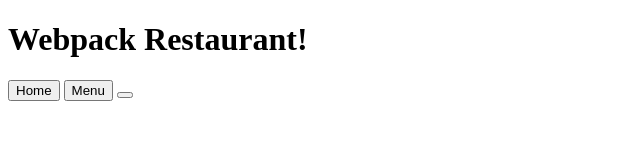
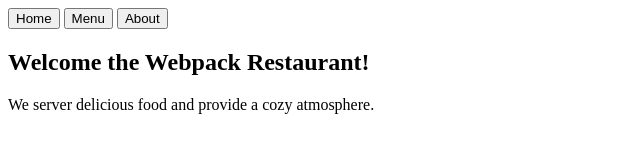
Before and after one commit to CoRine65/restaurant-page, a website built with webpack: page src/index.html in a window 1280 px wide. Shown: the whole page, without its empty margins (0-640 px from the left). Built offline with nearby package versions, Linux system fonts and the light colour scheme.

Commit message:
Dynamically added some html content vis JS

```diff
--- a/src/index.html
+++ b/src/index.html
@@ -6,12 +6,12 @@
     <title>Document</title>
 </head>
 <body>
-    <h1 id="title">Webpack Restaurant!</h1>
+    <!--<h1 id="title">Webpack Restaurant!</h1>-->
     <header>
         <nav>
             <button id="home-btn"> Home </button>
             <button id="menu-btn"> Menu </button>
-            <button id="about-btn"></button>
+            <button id="about-btn"> About </button>
         </nav>
     </header>
 
--- a/src/index.js
+++ b/src/index.js
@@ -1 +1,15 @@
 console.log("Hello from Webpack!");
+
+// grab the content div
+const content = document.getElementById("content");
+
+//create homepage elements
+const headline = document.createElement("h2");
+headline.textContent = "Welcome the Webpack Restaurant!";
+
+const descpription = document.createElement("p");
+descpription.textContent = "We server delicious food and provide a cozy atmosphere.";
+
+//append the content div
+content.appendChild(headline);
+content.appendChild(descpription);
```
Also changed, not shown: README.md.
